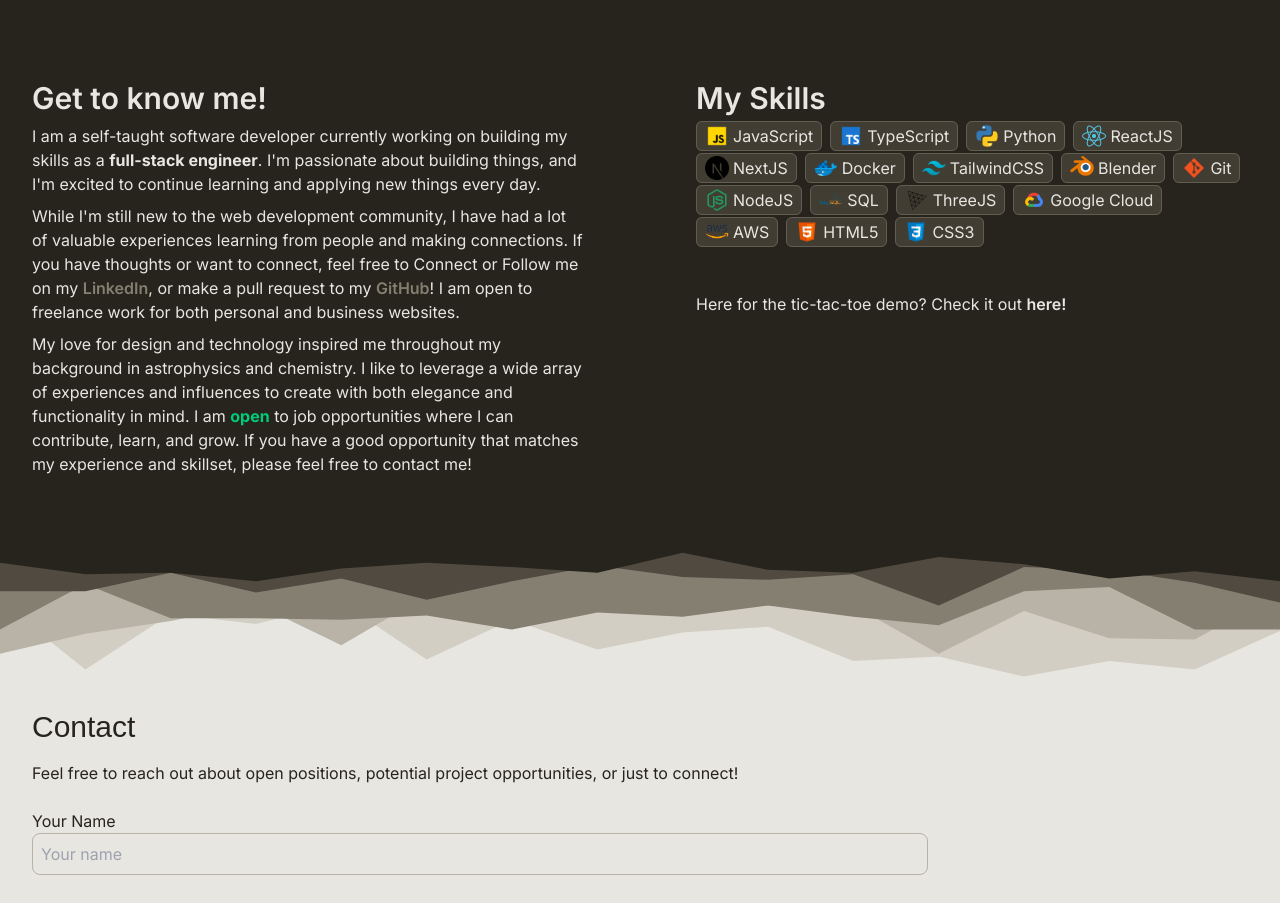
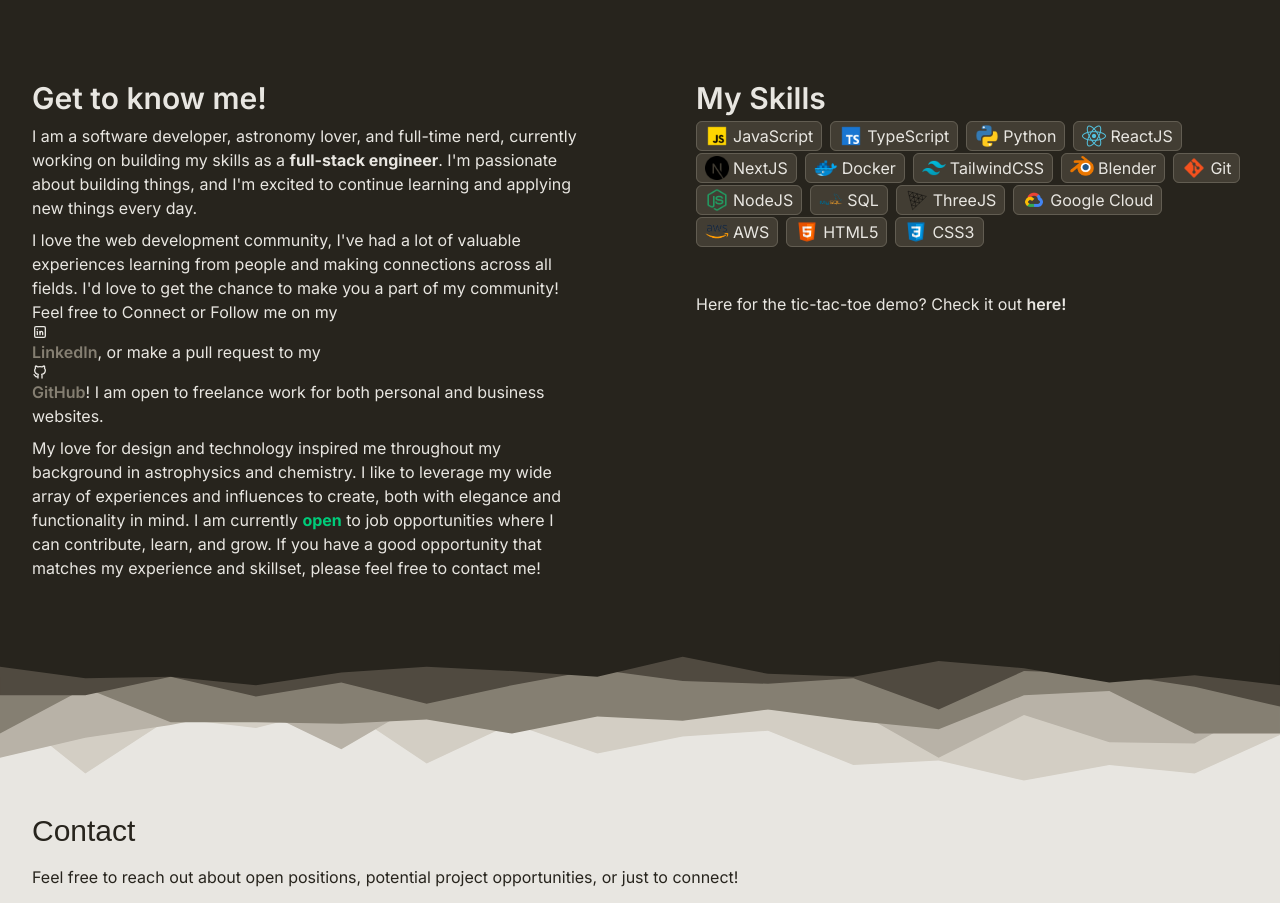
Before and after one commit to theonlynanu/website, a Next.js app: page / in a window 1280 px wide. Shown: the part 988-1891 px from the top of the page. Built offline with nearby package versions, Linux system fonts and the light colour scheme; a web font is replaced by a local one.

Commit message:
Update About.tsx

```diff
--- a/src/app/_components/About.tsx
+++ b/src/app/_components/About.tsx
@@ -2,7 +2,7 @@
 import { montaga } from "../../fonts";
 import PopIn from "../_utils/popIn";
 import { technologies } from "../about/constants/technologies";
-import { TbSeparator } from "react-icons/tb";
+import { TbSeparator, TbBrandLinkedin, TbBrandGithub } from "react-icons/tb";
 
 export default function About() {
   return (
@@ -24,16 +24,17 @@
         <section className="flex flex-col gap-2 flex-grow basis-0 m-8">
           <h3 className="text-3xl font-semibold">Get to know me!</h3>
           <p>
-            I am a self-taught software developer currently working on building
+            I am a software developer, astronomy lover, and full-time nerd, currently working on building
             my skills as a <strong>full-stack engineer</strong>. I'm passionate
             about building things, and I'm excited to continue learning and
             applying new things every day.
           </p>
           <p>
-            While I'm still new to the web development community, I have had a
+            I love the web development community, I've had a
             lot of valuable experiences learning from people and making
-            connections. If you have thoughts or want to connect, feel free to
-            Connect or Follow me on my{" "}
+            connections across all fields. I'd love to get the chance to make you a part of my community!
+            Feel free to Connect or Follow me on my{" "}
+            <TbBrandLinkedin />
             <a
               href="https://www.linkedin.com/in/danyal-ahmed-b187a22b"
               target="_blank"
@@ -42,6 +43,7 @@
               LinkedIn
             </a>
             , or make a pull request to my{" "}
+            <TbBrandGithub />
             <a
               href="https://github.com/theonlynanu"
               target="_blank"
@@ -54,9 +56,9 @@
           </p>
           <p>
             My love for design and technology inspired me throughout my
-            background in astrophysics and chemistry. I like to leverage a wide
-            array of experiences and influences to create with both elegance and
-            functionality in mind. I am{" "}
+            background in astrophysics and chemistry. I like to leverage my wide
+            array of experiences and influences to create, both with elegance and
+            functionality in mind. I am currently{" "}
             <strong className="text-standard-darkconfirm dark:text-standard-confirm">
               open
             </strong>{" "}
```
